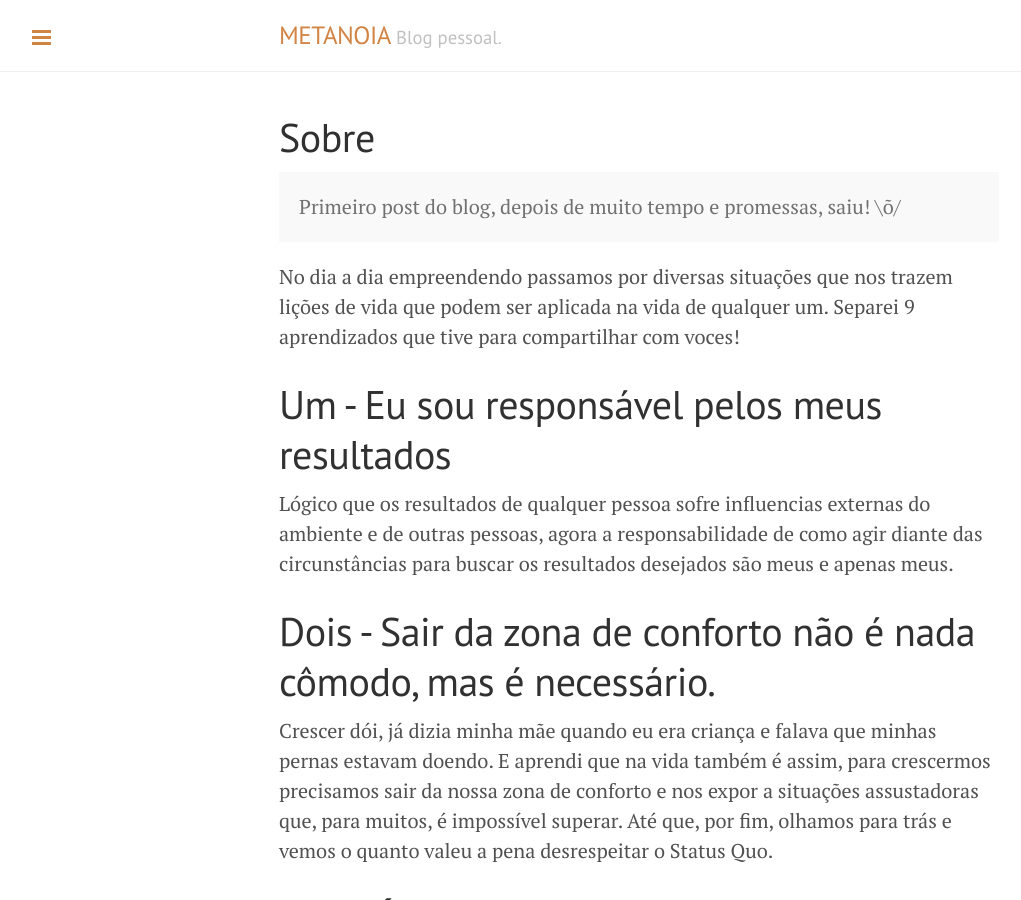
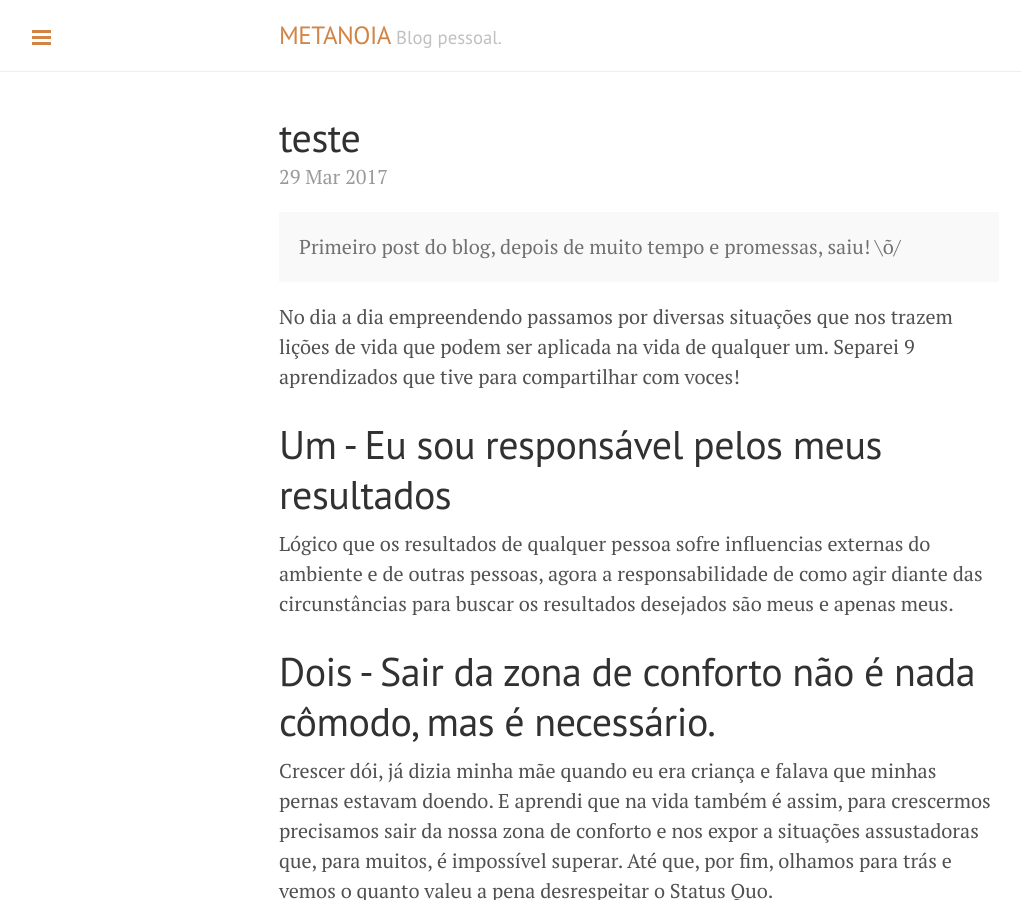
Before and after one commit to metanoia39/metanoia39.github.io, a Jekyll site: the page built from _posts/2017-03-29-7-coisas-que-aprendi-empreendendo.md, in a window 1280 px wide and 900 px high. Shown: the whole window, without its empty margins (1-1022 px from the left). Built offline with Jekyll 4.4.1, drawn with Linux system fonts in a browser that asks for light colours.

Commit message:
Primeiro Post

```diff
--- a/_posts/2017-03-29-7-coisas-que-aprendi-empreendendo.md
+++ b/_posts/2017-03-29-7-coisas-que-aprendi-empreendendo.md
@@ -1,6 +1,6 @@
 ---
-layout: page
-title: Sobre
+layout: post
+title: teste
 ---
 <div class="message">Primeiro post do blog, depois de muito tempo e promessas, saiu! \õ/</div>
 
```
